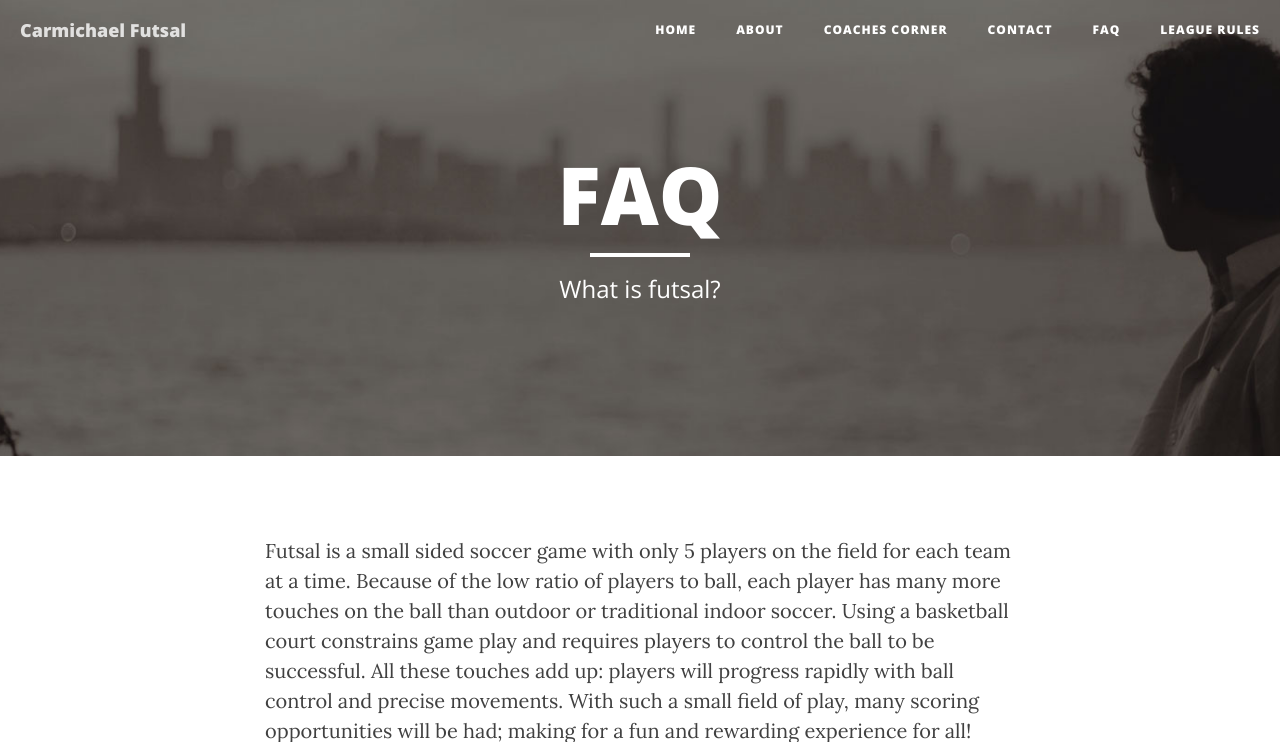
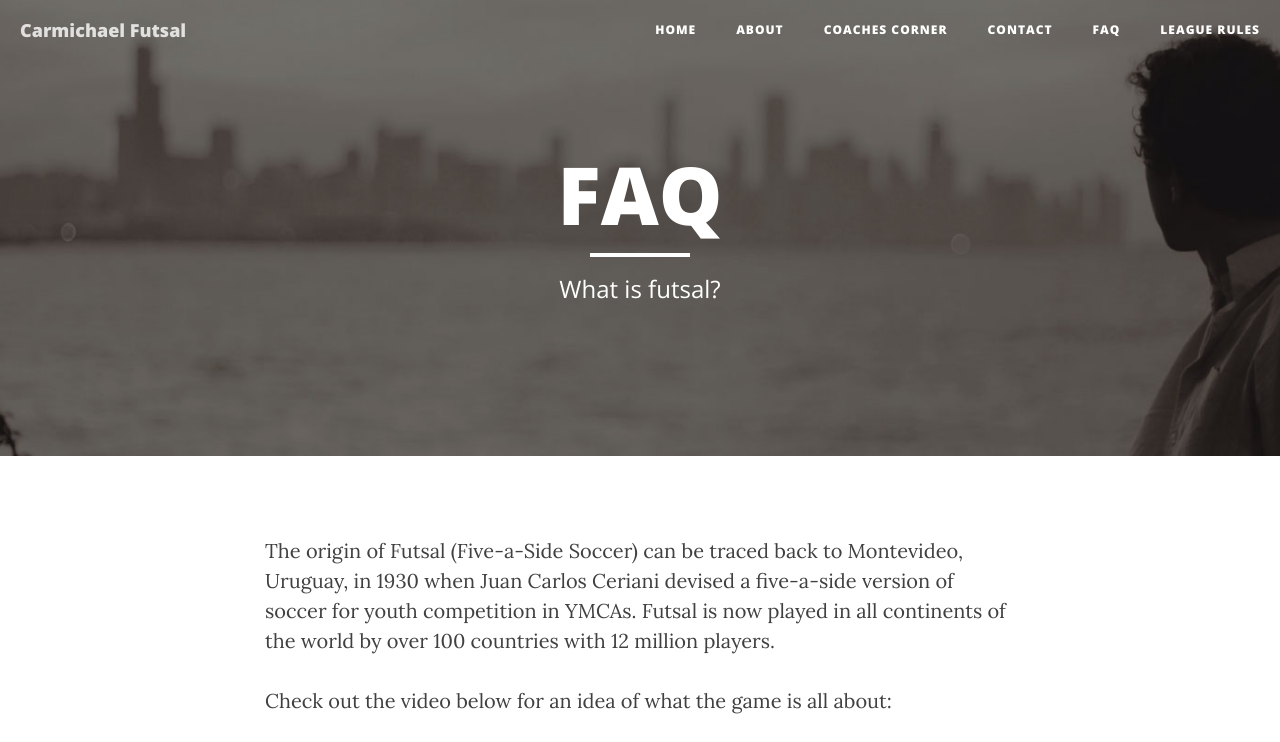
Before and after one commit to carmichaelfutsal/carmichaelfutsal.github.io, a Jekyll site: the page built from faq.html, in a window 1280 px wide and 900 px high, cut to the strip 0-742 px from the top of the window. Built offline with Jekyll 4.4.1, drawn with Linux system fonts in a browser that asks for light colours; nearby versions of some CDN libraries.

Commit message:
text refinement

```diff
--- a/faq.html
+++ b/faq.html
@@ -4,8 +4,6 @@ title: "FAQ"
 description: "What is futsal?"
 header-img: "/img/about-bg.jpg"
 ---
-
-<p>Futsal is a small sided soccer game with only 5 players on the field for each team at a time. Because of the low ratio of players to ball, each player has many more touches on the ball than outdoor or traditional indoor soccer. Using a basketball court constrains game play and requires players to control the ball to be successful. All these touches add up: players will progress rapidly with ball control and precise movements. With such a small field of play, many scoring opportunities will be had; making for a fun and rewarding experience for all!</p>
 
 <p>The origin of Futsal (Five-a-Side Soccer) can be traced back to Montevideo, Uruguay, in 1930 when Juan Carlos Ceriani devised a five-a-side version of soccer for youth competition in YMCAs. Futsal is now played in all continents of the world by over 100 countries with 12 million players.</p>
 
```
